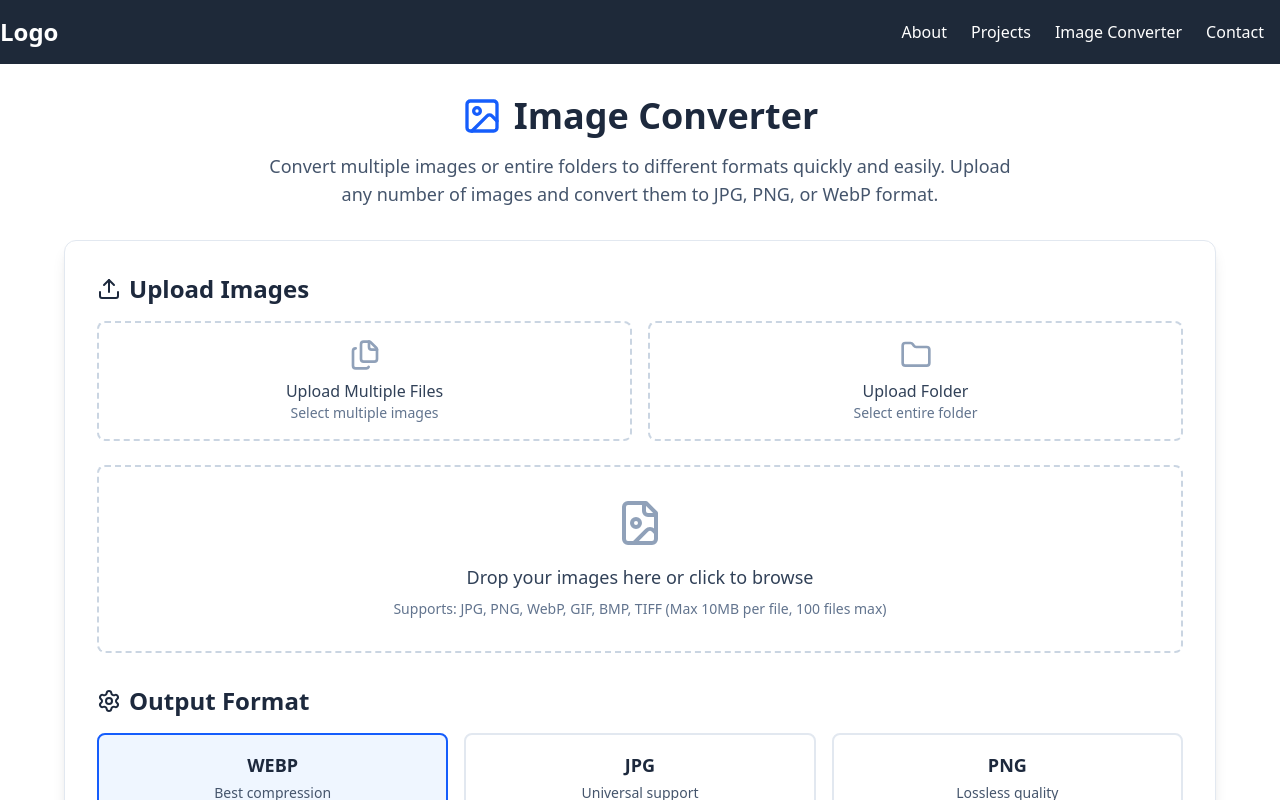
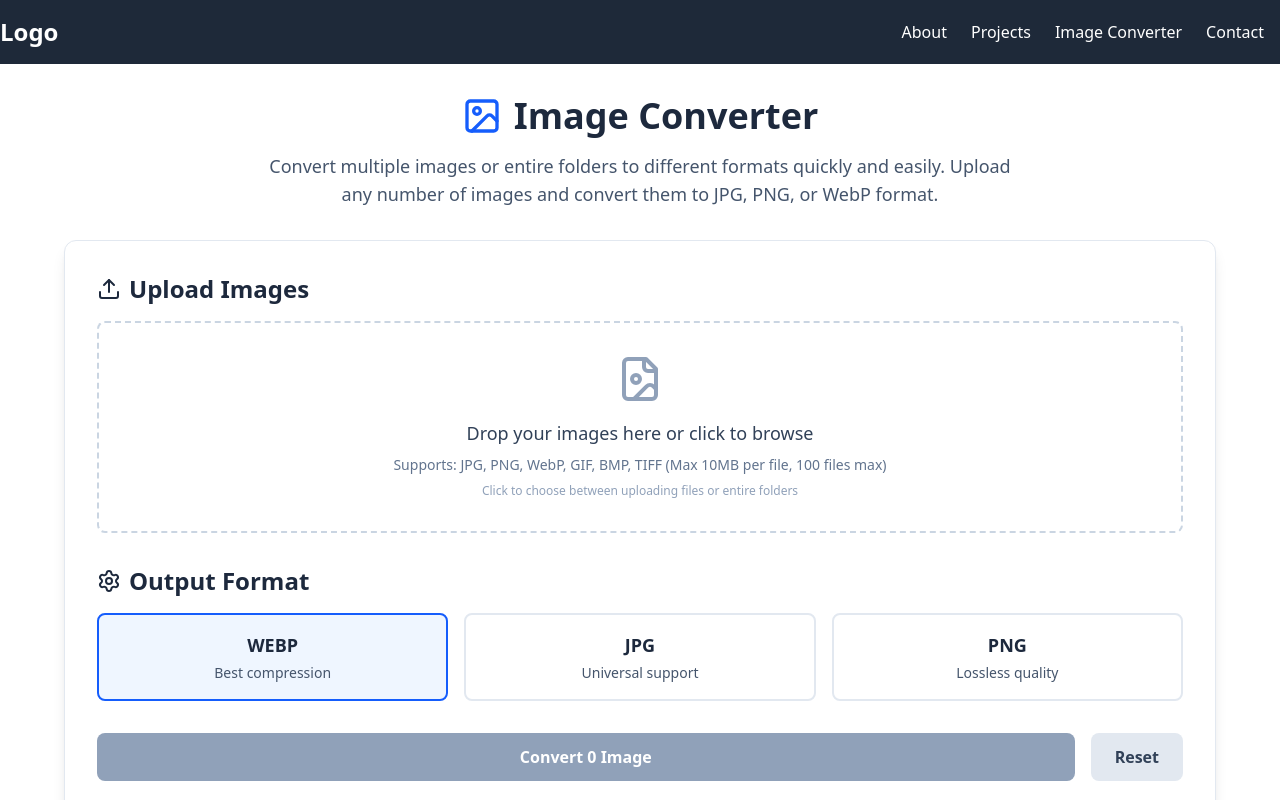
Before and after one commit to abdullahwebdev9176/portfolio-project, a Next.js app: page /image-converter in a window 1280 px wide. Shown: the top 800 px of the page. Built offline with nearby package versions, Linux system fonts and the light colour scheme.

Commit message:
updated code

```diff
--- a/app/image-converter/page.jsx
+++ b/app/image-converter/page.jsx
@@ -1,7 +1,7 @@
 'use client'
 
 import React, { useState, useRef } from 'react'
-import { Upload, Download, Settings, Image as ImageIcon, FileImage, AlertCircle, CheckCircle2, Folder, Files, Archive } from 'lucide-react'
+import { Upload, Download, Settings, Image as ImageIcon, FileImage, AlertCircle, CheckCircle2, Archive } from 'lucide-react'
 import JSZip from 'jszip'
 
 /**
@@ -30,7 +30,6 @@ const ImageConverter = () => {
 
   // References to the hidden file input elements
   const fileInputRef = useRef(null) // For multiple file selection
-  const folderInputRef = useRef(null) // For folder selection
 
   /**
    * Supported image formats for upload validation
@@ -116,6 +115,7 @@ const ImageConverter = () => {
     setSuccess(`${validFiles.length} image${validFiles.length > 1 ? 's' : ''} uploaded successfully!`)
   }
 
+
   /**
    * Handles the drag over event for drag-and-drop functionality
    * Prevents default behavior and shows visual feedback
@@ -157,31 +157,15 @@ const ImageConverter = () => {
     if (files && files.length > 0) {
       handleFileSelect(files)
     }
+    // Reset the input value to allow selecting the same files again if needed
+    e.target.value = ''
   }
 
   /**
-   * Handles folder input change event for folder upload
-   * Processes all files from the selected folder
-   */
-  const handleFolderInputChange = (e) => {
-    const files = e.target.files
-    if (files && files.length > 0) {
-      handleFileSelect(files)
-    }
-  }
-
-  /**
-   * Triggers the hidden multiple file input when the upload area is clicked
+   * Triggers the file input when the upload area is clicked
    */
   const handleUploadAreaClick = () => {
     fileInputRef.current?.click()
-  }
-
-  /**
-   * Triggers the hidden folder input for folder selection
-   */
-  const handleFolderUploadClick = () => {
-    folderInputRef.current?.click()
   }
 
   /**
@@ -364,9 +348,6 @@ const ImageConverter = () => {
     if (fileInputRef.current) {
       fileInputRef.current.value = ''
     }
-    if (folderInputRef.current) {
-      folderInputRef.current.value = ''
-    }
 
     // Clean up blob URLs to prevent memory leaks
     convertedImages.forEach(img => {
@@ -401,28 +382,7 @@ const ImageConverter = () => {
               Upload Images
             </h2>
 
-            {/* Upload Options */}
-            <div className="grid grid-cols-1 md:grid-cols-2 gap-4 mb-6">
-              {/* Multiple Files Upload */}
-              <button
-                onClick={handleUploadAreaClick}
-                className="p-4 border-2 border-dashed border-slate-300 rounded-lg hover:border-blue-600 hover:bg-blue-50 transition-all duration-300 text-center"
-              >
-                <Files size={32} className="mx-auto text-slate-400 mb-2" />
-                <p className="font-medium text-slate-700">Upload Multiple Files</p>
-                <p className="text-sm text-slate-500">Select multiple images</p>
-              </button>
 
-              {/* Folder Upload */}
-              <button
-                onClick={handleFolderUploadClick}
-                className="p-4 border-2 border-dashed border-slate-300 rounded-lg hover:border-blue-600 hover:bg-blue-50 transition-all duration-300 text-center"
-              >
-                <Folder size={32} className="mx-auto text-slate-400 mb-2" />
-                <p className="font-medium text-slate-700">Upload Folder</p>
-                <p className="text-sm text-slate-500">Select entire folder</p>
-              </button>
-            </div>
 
             {/* Main Drag and Drop Area */}
             <div
@@ -445,8 +405,11 @@ const ImageConverter = () => {
                   : 'Drop your images here or click to browse'
                 }
               </p>
-              <p className="text-sm text-slate-500">
+              <p className="text-sm text-slate-500 mb-2">
                 Supports: JPG, PNG, WebP, GIF, BMP, TIFF (Max 10MB per file, 100 files max)
+              </p>
+              <p className="text-xs text-slate-400">
+                Click to choose between uploading files or entire folders
               </p>
 
               {/* Hidden file inputs */}
@@ -456,15 +419,6 @@ const ImageConverter = () => {
                 accept="image/*"
                 multiple={true}
                 onChange={handleFileInputChange}
-                className="hidden"
-              />
-              <input
-                ref={folderInputRef}
-                type="file"
-                accept="image/*"
-                webkitdirectory=""
-                multiple={true}
-                onChange={handleFolderInputChange}
                 className="hidden"
               />
             </div>
```
Also changed, not shown: converter-explained.txt.
